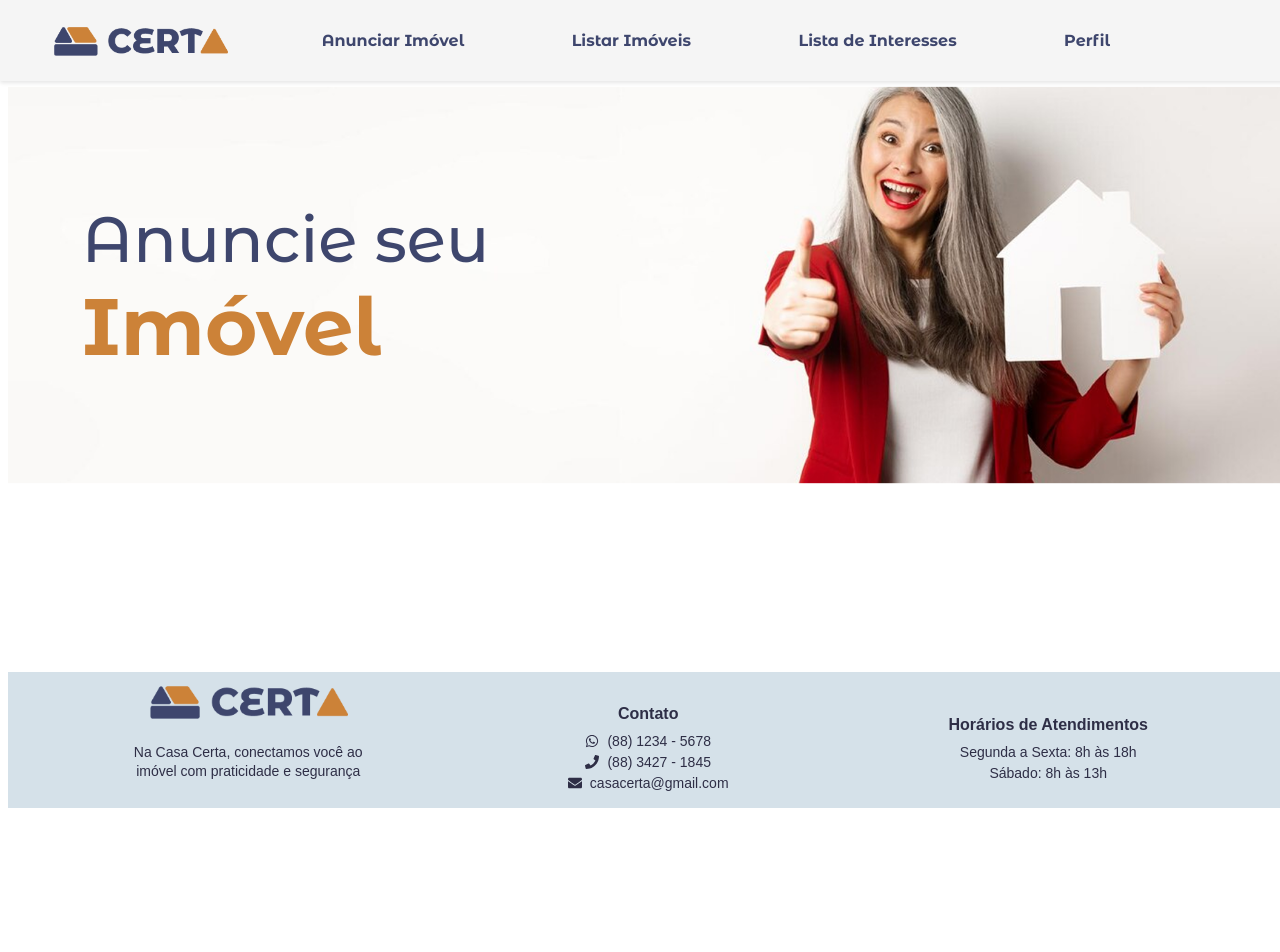
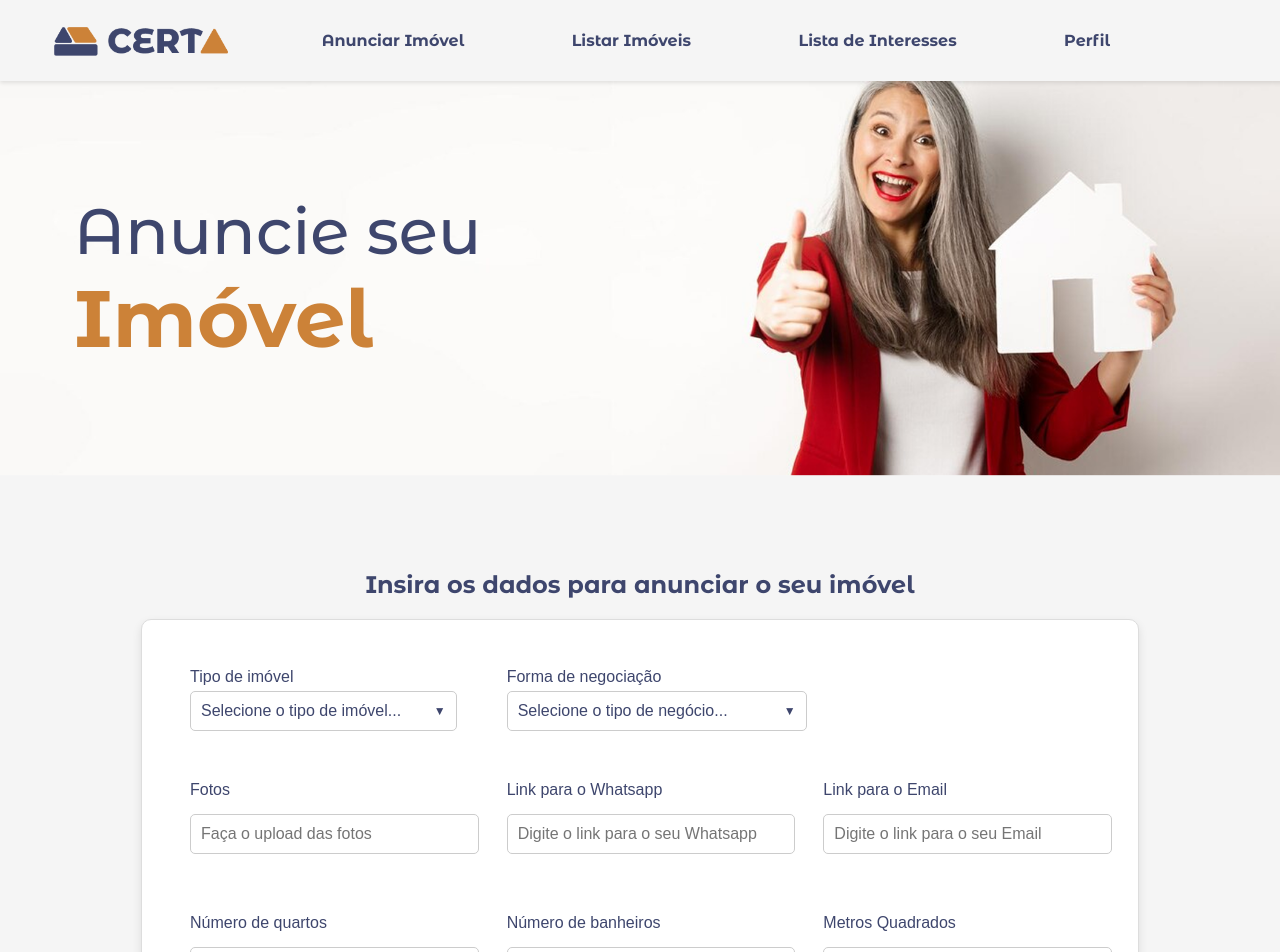
Before and after one commit to Yann-Uchoa5/front-imoveis, a React (Create React App) app: page /cadastrar_imovel in a window 1280 px wide. Shown: the top 952 px of the page. Before the commit the page ends 816 px from the top, so only its background shows below. Built offline with nearby package versions, Linux system fonts and the light colour scheme.

Commit message:
feat: inserindo formulário na página de cadastrar imóvel

```diff
--- /dev/null
+++ b/src/components/CustomSelect/CustomSelect.css
@@ -0,0 +1,46 @@
+.custom-select {
+  position: relative;
+  width: 100%;
+  max-width: 300px; /* Ajuste conforme necessário */
+}
+
+.selected-option {
+  padding: 10px;
+  border: 1px solid #ccc;
+  border-radius: 5px;
+  cursor: pointer;
+  display: flex;
+  justify-content: space-between;
+  align-items: center;
+  background-color: #fff;
+}
+
+.selected-option:hover {
+  border-color: #888;
+}
+
+.arrow {
+  font-size: 12px;
+}
+
+.dropdown {
+  position: absolute;
+  top: 100%;
+  left: 0;
+  width: 100%;
+  border: 1px solid #ccc;
+  border-radius: 5px;
+  background-color: #fff;
+  box-shadow: 0 4px 8px rgba(0, 0, 0, 0.1);
+  z-index: 1000;
+  margin-top: 5px;
+}
+
+.dropdown-option {
+  padding: 10px;
+  cursor: pointer;
+}
+
+.dropdown-option:hover {
+  background-color: #f0f0f0;
+}
--- /dev/null
+++ b/src/components/CustomSelect/CustomSelect.js
@@ -0,0 +1,45 @@
+import React, { useState } from "react";
+import "./CustomSelect.css"; // Estilos personalizados
+
+const CustomSelect = ({ options, placeholder }) => {
+  const [isOpen, setIsOpen] = useState(false); // Controla a visibilidade do dropdown
+  const [selectedOption, setSelectedOption] = useState(null); // Armazena a opção selecionada
+
+  // Função para alternar a visibilidade do dropdown
+  const toggleDropdown = () => {
+    setIsOpen(!isOpen);
+  };
+
+  // Função para selecionar uma opção
+  const handleSelect = (option) => {
+    setSelectedOption(option);
+    setIsOpen(false); // Fecha o dropdown após a seleção
+  };
+
+  return (
+    <div className="custom-select">
+      {/* Campo de exibição da opção selecionada */}
+      <div className="selected-option" onClick={toggleDropdown}>
+        {selectedOption ? selectedOption.label : placeholder}
+        <span className="arrow">{isOpen ? "▲" : "▼"}</span>
+      </div>
+
+      {/* Dropdown com as opções */}
+      {isOpen && (
+        <div className="dropdown">
+          {options.map((option) => (
+            <div
+              key={option.value}
+              className="dropdown-option"
+              onClick={() => handleSelect(option)}
+            >
+              {option.label}
+            </div>
+          ))}
+        </div>
+      )}
+    </div>
+  );
+};
+
+export default CustomSelect;
--- a/src/pages/CadastroImovelPage/CadastroImovel.css
+++ b/src/pages/CadastroImovelPage/CadastroImovel.css
@@ -0,0 +1,67 @@
+body {
+  background-color: #f5f5f5;
+  margin: 0;
+  font-family: Arial, sans-serif;
+}
+
+.imovel_container {
+  display: flex;
+  flex-direction: column;
+  min-height: 100vh;
+}
+
+.imovel_banner {
+  width: 100%;
+  height: auto;
+}
+
+.imovel_cadastro {
+  flex-grow: 1;
+  display: flex;
+  flex-direction: column;
+  align-items: center;
+  justify-content: center;
+  padding-top: 550px; /* Ajuste conforme a altura do banner */
+  padding-bottom: 20px; /* Espaço para o footer */
+}
+
+.imovel_cadastro h2 {
+  font-family: "Montserrat Alternates", sans-serif;
+  text-align: center;
+  margin-bottom: 20px;
+}
+
+.imovel_formulario {
+  max-width: 900px; /* Aumentei a largura para 3 colunas */
+  width: 100%;
+  padding: 3rem;
+  border: 1px solid #ddd;
+  border-radius: 10px;
+  background-color: #fff;
+  box-shadow: 0 4px 10px rgba(0, 0, 0, 0.1);
+  display: grid;
+  grid-template-columns: repeat(3, 1fr); /* Três colunas */
+  gap: 50px; /* Espaço entre os itens */
+}
+
+/* Estilo para os grupos de formulário */
+.form-group {
+  margin-bottom: 0; /* Removi a margem inferior para o grid controlar o espaçamento */
+}
+
+/* Ajustes para os campos que ocupam duas colunas */
+.form-group.double-width {
+  grid-column: span 2; /* Faz o campo ocupar duas colunas */
+}
+
+/* Estilo para os labels */
+.form-group label {
+  display: block;
+  margin-bottom: 5px;
+  font-weight: 500;
+  color: #3e466d;
+}
+
+Footer {
+  margin-top: auto;
+}
--- a/src/pages/CadastroImovelPage/CadastroImovel.js
+++ b/src/pages/CadastroImovelPage/CadastroImovel.js
@@ -1,14 +1,111 @@
 import MainNavbar from "../../components/MainNavbar/MainNavbar";
 import WomanBanner from "../../components/WomanBanner/WomanBanner";
 import Footer from "../../components/Footer/Footer";
+import FormInput from "../../components/FormInput/FormInput";
+import CustomSelect from "../../components/CustomSelect/CustomSelect";
+import "./CadastroImovel.css";
+import { useState } from "react";
+
+const tipoImovel = [
+  { value: "casa", label: "Casa" },
+  { value: "apartamento", label: "Apartamento" },
+  { value: "kitnet", label: "Kitnet" },
+  { value: "duplex", label: "Duplex" },
+];
+
+const tipoNegocio = [
+  { value: "compra", label: "Compra" },
+  { value: "locacao", label: "Locação" },
+];
 
 const Cadastro_imovel = () => {
+  const [tipo, setTipo] = useState("");
+  const [forma, setForma] = useState("");
+  const [fotos, setFotos] = useState("");
+  const [linkWhatsapp, setLinkWhatsapp] = useState("");
+  const [linkEmail, setLinkEmail] = useState("");
+  const [nQuartos, setNQuartos] = useState(0);
+  const [nBanheiros, setNBanheiros] = useState(0);
+  const [metrosQuadrados, setMetrosQuadrados] = useState(0);
+
   return (
-    <div style={{ display: 'flex', flexDirection: 'column', minHeight: '100vh' }}>
+    <div className="imovel_container">
       <MainNavbar />
-      <div style={{ flex: 1 }}>
+      <div className="imovel_banner">
         <WomanBanner />
       </div>
+      <section className="imovel_cadastro">
+        <h2>Insira os dados para anunciar o seu imóvel</h2>
+        <div className="imovel_formulario">
+          {/* Primeira linha: dois campos nas duas primeiras colunas */}
+          <div className="form-group ">
+            <label>Tipo de imóvel</label>
+            <CustomSelect
+              options={tipoImovel}
+              placeholder="Selecione o tipo de imóvel..."
+            />
+          </div>
+          <div className="form-group double-width">
+            <label>Forma de negociação</label>
+            <CustomSelect
+              options={tipoNegocio}
+              placeholder="Selecione o tipo de negócio..."
+            />
+          </div>
+
+          {/* Segunda linha: três campos (um em cada coluna) */}
+          <div className="form-group">
+            <label>Fotos</label>
+            <FormInput
+              type="text"
+              placeholder="Faça o upload das fotos"
+              required
+            />
+          </div>
+          <div className="form-group">
+            <label>Link para o Whatsapp</label>
+            <FormInput
+              type="text"
+              placeholder="Digite o link para o seu Whatsapp"
+              required
+            />
+          </div>
+          <div className="form-group">
+            <label>Link para o Email</label>
+            <FormInput
+              type="email"
+              placeholder="Digite o link para o seu Email"
+              required
+            />
+          </div>
+
+          {/* Terceira linha: três campos (um em cada coluna) */}
+          <div className="form-group">
+            <label>Número de quartos</label>
+            <FormInput
+              type="number"
+              placeholder="Digite o número de quartos"
+              required
+            />
+          </div>
+          <div className="form-group">
+            <label>Número de banheiros</label>
+            <FormInput
+              type="number"
+              placeholder="Digite o número de banheiros"
+              required
+            />
+          </div>
+          <div className="form-group">
+            <label>Metros Quadrados</label>
+            <FormInput
+              type="number"
+              placeholder="Digite a metragem do imóvel"
+              required
+            />
+          </div>
+        </div>
+      </section>
       <Footer />
     </div>
   );
```
